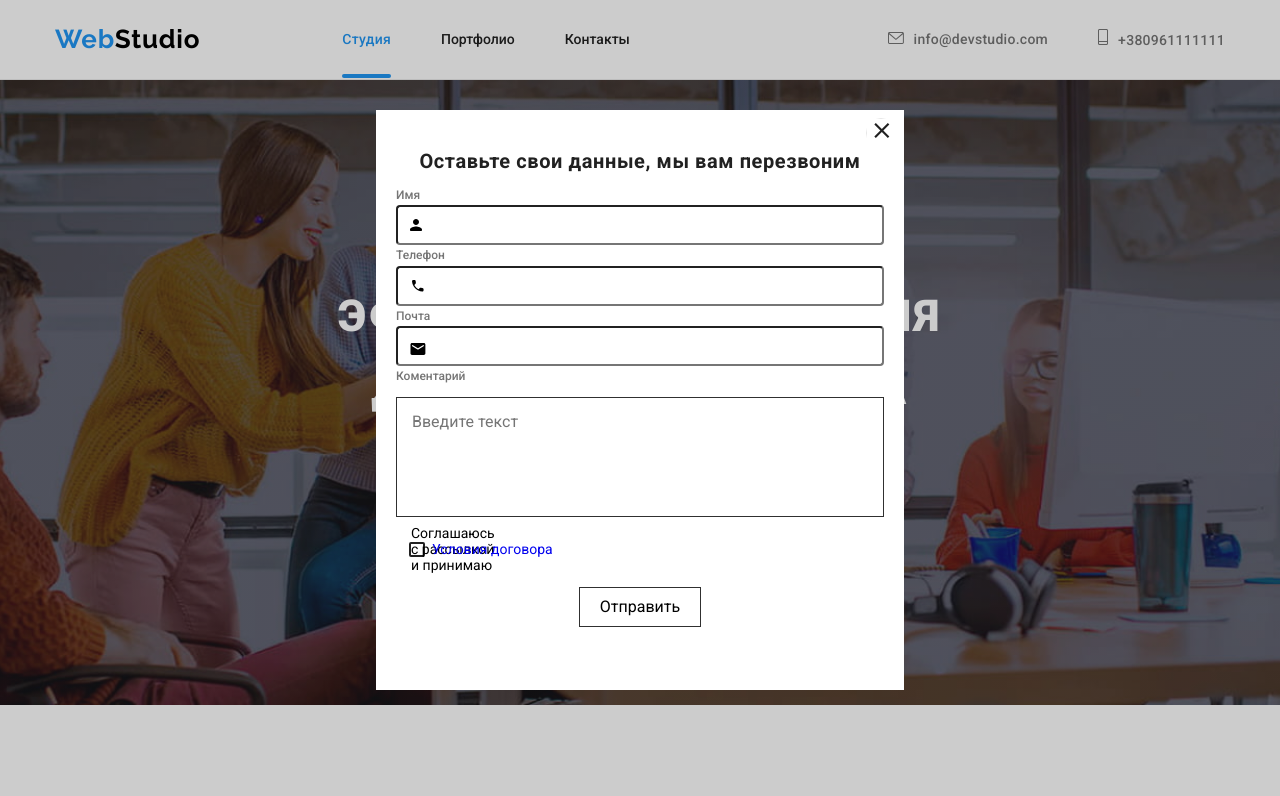
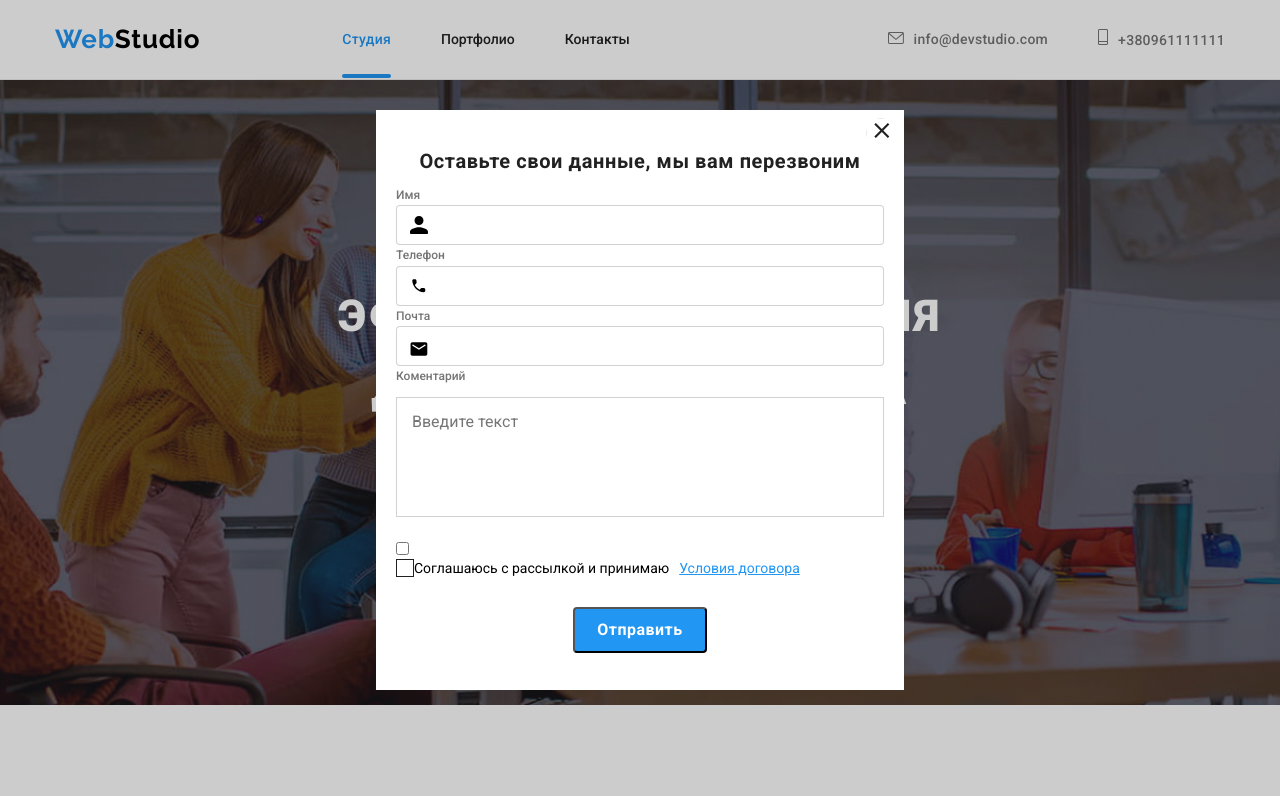
Before and after one commit to dmitruz/go-it-markup-hw-06, a plain HTML site: page index.html in a window 1280 px wide. Both pictures are taken after a click on the button "Заказать услугу". Shown: the top 796 px of the page. Drawn offline with nearby package versions, Linux system fonts and the light colour scheme.

Commit message:
bkjbukbiu\

```diff
--- a/css/style.css
+++ b/css/style.css
@@ -957,13 +957,32 @@ input[type="checkbox"] {
 .contact-form-input {
    width: 100%;
     height: 40px;
-    border: 1px solid #757575);
+    border: 1px solid rgba(33, 33, 33, 0.2);
     border-radius: 4px;
     color: #757575;
     padding-left: 42px;
     font-size: 14px;
-    transition: border-color 250ms, color 250ms;
-    outline: 0;
+    transition: border-color 250ms, linear;
+}
+.contact-form-input:focus {
+   border-color: #2196F3;
+   outline: none;
+}
+.contact-form-input:focus + .form-tel {
+   background-color: #2196F3;
+   transition: border-color 250ms, linear;
+}
+.contact-form-input:focus + .user {
+   background-color: #2196F3;
+   transition: border-color 250ms, linear;
+}
+.contact-form-input:focus + .form-mail {
+   background-color: #2196F3;
+   transition: border-color 250ms, linear;
+}
+.contact-form-input:focus + .check {
+   background-color: #2196F3;
+   transition: border-color 250ms, linear;
 }
 /*
 .contact-form-input {
@@ -978,8 +997,8 @@ input[type="checkbox"] {
 }
 .user {
    position: absolute;
-   width: 12px;
-   height: 12px;
+   width: 18px;
+   height: 18px;
    top: 50%;
    transform: translateY(-50%);
    left: -10px;
@@ -987,8 +1006,8 @@ input[type="checkbox"] {
 }
 .form-tel {
    position: absolute;
-   width: 16px;
-   height: 16px;
+   width: 18px;
+   height: 18px;
    top: 50%;
    transform: translateY(-50%);
    left: -35px;
@@ -996,30 +1015,27 @@ input[type="checkbox"] {
 }
 .form-mail {
    position: absolute;
-   width: 16px;
-   height: 16px;
+   width: 18px;
+   height: 18px;
    top: 40px;
    transform: translateY(-50%);
    left: -20px;
    color: CurrentColor;
 }
-.contact-form-submit {
-   display: block;
-   background-color: transparent;
-   border: 1px solid #303030;
-   padding: 10px 20px;
-   margin: 0 auto;
-   cursor: pointer;
 
-}
 .textarea {
    width: 100%;
    height: 120px;
    margin-top: 10px;
    margin-bottom: 20px;
    padding: 15px;
-   border: 1px solid #303030;
+   border: 1px solid rgba(33, 33, 33, 0.2);
    resize: none;
+}
+.textarea:focus {
+   outline: none;
+   border-color: #2196F3;
+   transition: border-color 250ms, linear;
 }
 .checkbox-label {
    display: flex;
@@ -1027,6 +1043,11 @@ input[type="checkbox"] {
     font-size: 14px;
     margin-bottom: 30px;
 }
+.checkbox:checked {
+width: 20px;
+height: 20px;
+}
+/*
 .checkbox {
    display: inline-flex;
     align-items: center;
@@ -1038,6 +1059,13 @@ input[type="checkbox"] {
     padding: 0;
     clip: rect(0 0 0 0);
     overflow: hidden;
+}*/
+.checkbox-label::before {
+   display: block;
+   content:"";
+   width: 18px;
+   height: 18px;
+   border: 1px solid #212121;
 }
 .check {
 display: inline-block;
@@ -1057,3 +1085,35 @@ display: inline-block;
     border-radius: 2px;
     align-items: center;
 }
+.policy-text {
+   font-size: 14px;
+   line-height: 1.8;
+   font-family: Roboto;
+   font-style: normal;
+   font-weight: 500;
+   letter-spacing: 0.03em;
+   color: #757575;
+}
+.accept {
+   font-size: 14px;
+   padding-left: 10px;
+   color: #2196F3;
+   text-decoration: underline;
+   color: #2196F3;
+}
+.contact-form-submit {
+   font-size: 16px;
+   font-weight: 700;
+   line-height: 1.88;
+   padding: 6px 22px;
+   letter-spacing: 0.03em;
+   display: block;
+   border-radius: 4px;
+   background-color: #2196F3;
+   color: #fff;
+   margin: 0 auto;
+   cursor: pointer;
+   transition: background-color 250ms cubic-bezier(0.4, 0, 0.2, 1),
+   color 250ms cubic-bezier(0.4, 0, 0.2, 1),
+   box-shadow 250ms cubic-bezier(0.4, 0, 0.2, 1);
+}
--- a/index.html
+++ b/index.html
@@ -426,22 +426,22 @@
             </button>
             <p class="form-text">Оставьте свои данные, мы вам перезвоним</p>
             <label class="label"><span class="label-name">Имя</span><span class="label-wrap">
-            <input type="name"  class="contact-form-input" placeholder="" required minlenght="2">
-            <svg class="user" width= "12px" height="12px">
+            <input type="text"  name="name" required class="contact-form-input">
+            <svg class="user" width= "18px" height="18px">
                 <use href="./images/form.svg#icon-id"></use>
            </svg>
            </span>
            </label>
             <label class="label"><span class="label-name">Телефон</span><span class="label-wrap">
-            <input type="tel" reguired class="contact-form-input" placeholder="" required pattern="[0-9{3}]">
-            <svg class="form-tel" width= "16 px" height="16px">
+            <input type="tel" reguired class="contact-form-input">
+            <svg class="form-tel" width= "18px" height="18px">
                 <use href="./images/form.svg#icon-phoneblack"></use>
                     </svg>
                 </span>
                 </label>
             <label class="label"><span class="label-name">Почта</span><span class="label-wrap">
-            <input type="mail" required class="contact-form-input"placeholder="">
-            <svg class="form-mail" width="16px" height="16px">
+            <input type="mail" required class="contact-form-input">
+            <svg class="form-mail" width="18px" height="18px">
                 <use href="./images/form.svg#icon-envel"></use>
                     </svg>
                     </span>
@@ -449,13 +449,15 @@
 
                     <label class="label" for="massage">Коментарий</label>
                     <textarea class="textarea" name="massage" id="massage" cols="30" rows="8" placeholder="Введите текст"></textarea>
-                    <label for="checkbox" class="checkbox-label">
-                         <input type="checkbox" id="checkbox" required class="checkbox"><span class="checkbox-policy">
+                    <input type="checkbox" name="policy" id="accept-policy" required class="checkbox">
+                    <label for="accept-policy" class="checkbox-label">Соглашаюсь с рассылкой и принимаю <a href= "#" class="accept">  Условия договора</a></label>
+                    <!---- <span class="checkbox-policy">
                              <svg class="check" width= "11px" height="8px">
 
                         <use href="./images/form.svg#icon-checkbox"></use>
                              </svg>
-                             Соглашаюсь с рассылкой и принимаю </span> <span class="blue-link-text"><a href=#"">Условия договора</a></span></label>
+                             </span>
+                            <p class="policy-text"> Соглашаюсь с рассылкой и принимаю <a href= "#" class="accept">  Условия договора</a></p></label>-->
             <button type="submit" class="contact-form-submit">Отправить</button>
            <!---- <div class="form-group">
                 <label class="label" for="name">Имя</label>
```
